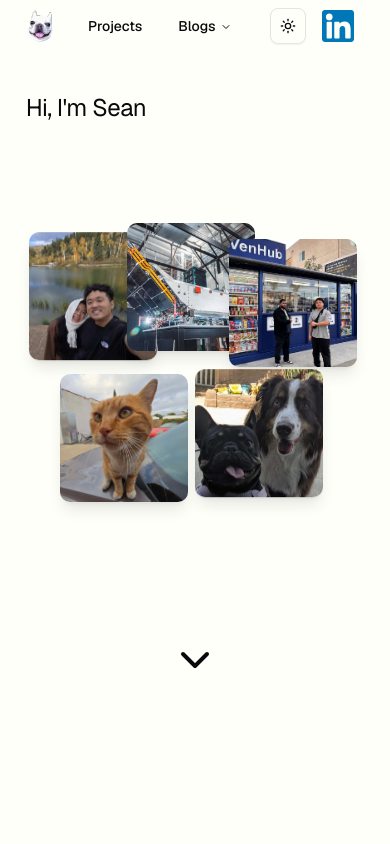
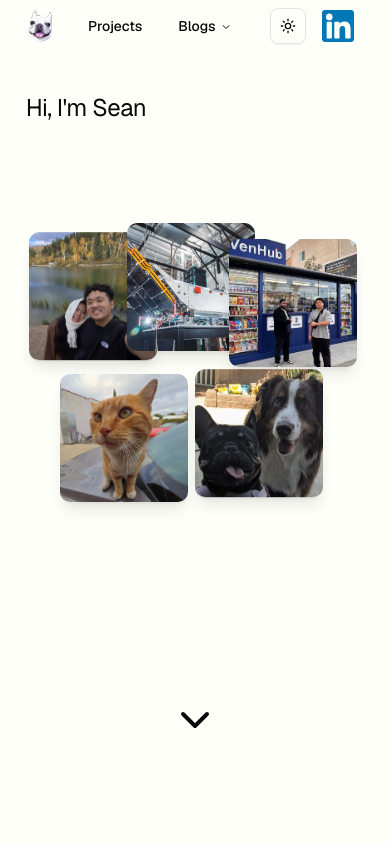
Before and after one commit to seanchacha/seanchacha.github.io, a SvelteKit app: page / in a window 390 px wide. Shown: the top 844 px of the page. Built offline with nearby package versions, Linux system fonts and the light colour scheme.

Commit message:
adj for mobile

```diff
--- a/src/routes/+page.svelte
+++ b/src/routes/+page.svelte
@@ -99,7 +99,7 @@
 			</div>
 		</div>
 	</div>
-	<div class="flex justify-center w-full {isMobile.current ? 'mb-50' : 'mb-20'} mt-auto">
+	<div class="flex justify-center w-full {isMobile.current ? 'mb-35' : 'mb-20'} mt-auto">
 		<svg
 			class="w-12 h-12 animate-bounce cursor-pointer focus:outline-none"
 			viewBox="0 0 24 24"
```
